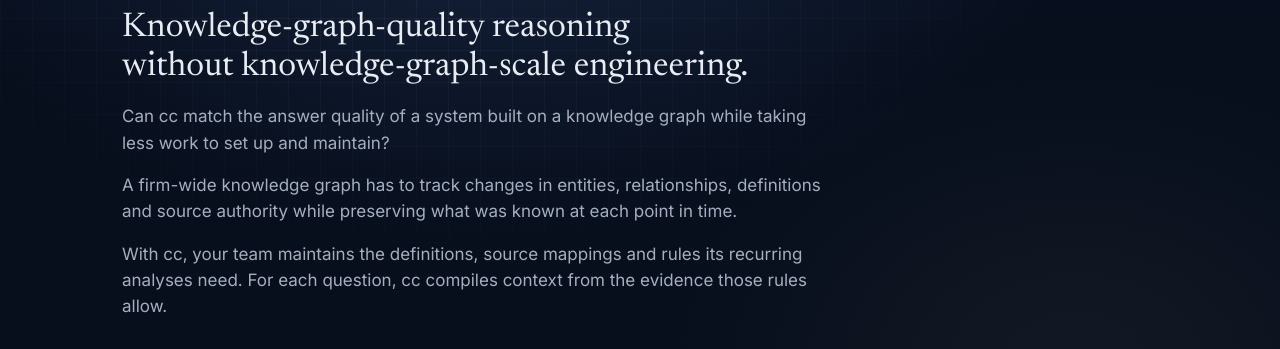
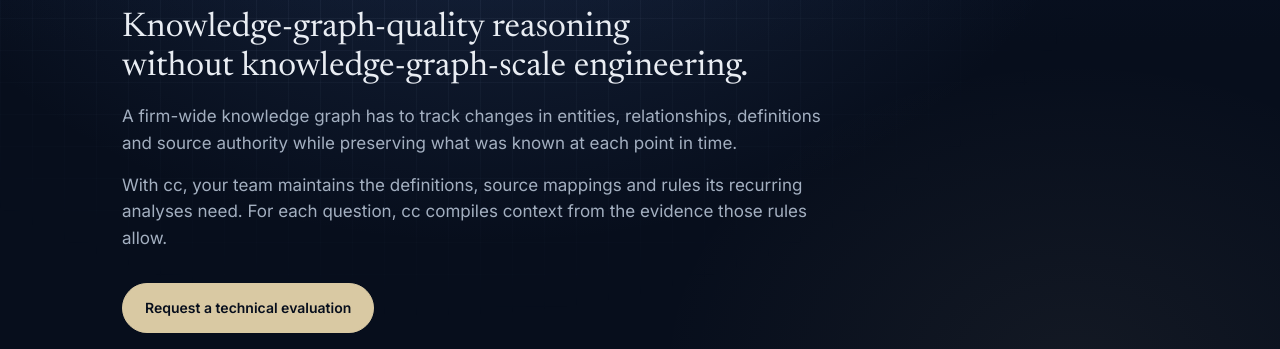
Before and after one commit to reckoning-machines/homepage, a plain HTML site: page compiler/index.html in a window 1280 px wide. Shown: the part 398-747 px from the top of the page. Drawn offline with Linux system fonts and the light colour scheme.

Commit message:
Remove the repeated question from the compiler hero

```diff
--- a/compiler/index.html
+++ b/compiler/index.html
@@ -23,7 +23,6 @@
             <h1><span class="cc-mark">cc</span> Context Compiler</h1>
             <p class="compiler-deck">More reasoning per token.</p>
             <h2>Knowledge-graph-quality reasoning without knowledge-graph-scale engineering.</h2>
-            <p class="compiler-intro">Can cc match the answer quality of a system built on a knowledge graph while taking less work to set up and maintain?</p>
             <p class="compiler-intro">A firm-wide knowledge graph has to track changes in entities, relationships, definitions and source authority while preserving what was known at each point in time.</p>
             <p class="compiler-intro">With cc, your team maintains the definitions, source mappings and rules its recurring analyses need. For each question, cc compiles context from the evidence those rules allow.</p>
             <a class="brass-button" href="mailto:jedgore@reckoningmachines.com?subject=Context%20Compiler%20technical%20evaluation">Request a technical evaluation</a>
```
